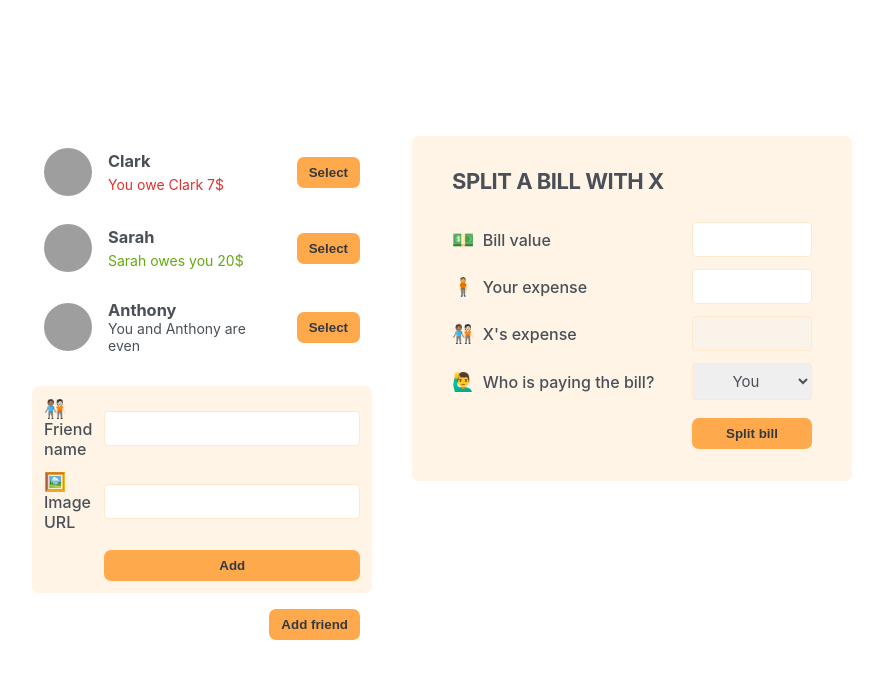
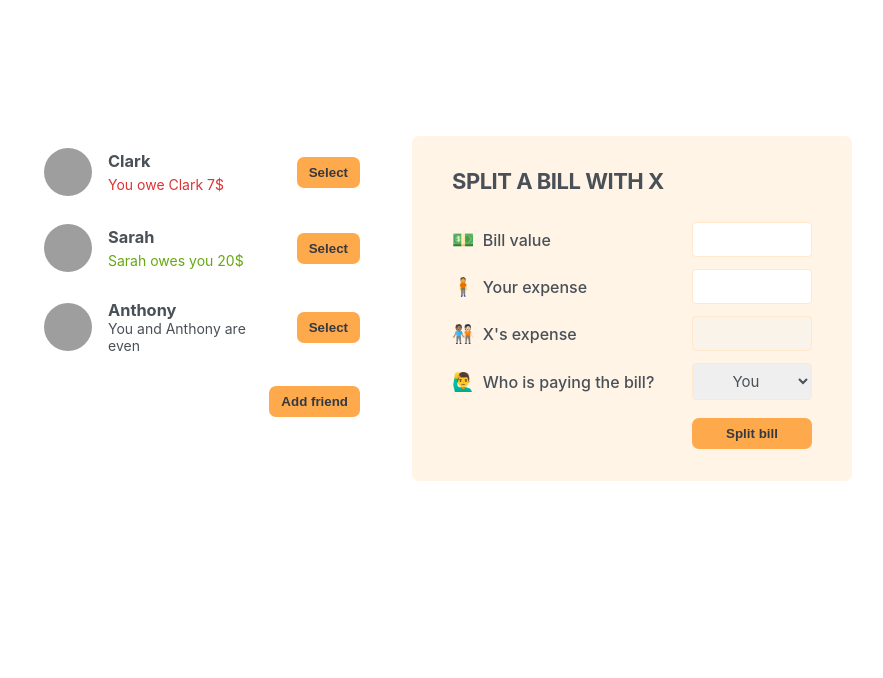
Before and after one commit to aswinss18/Split-Bill-App, a React (Create React App) app: page / in a window 1280 px wide. Shown: the top 678 px of the page, without its empty margins (198-1081 px from the left). Built offline with nearby package versions, Linux system fonts and the light colour scheme; grey boxes are pictures that could not be loaded.

Commit message:
conditional redndering of FormAddFriend component is created

```diff
--- a/src/App.jsx
+++ b/src/App.jsx
@@ -1,3 +1,4 @@
+import { useState } from "react";
 import "./index.css";
 
 const initialFriends = [
@@ -22,15 +23,29 @@
 ];
 
 export default function App() {
+  const [showAddFriend, setShowAddFriend] = useState(false);
+
+  function handleShowAddFriend() {
+    setShowAddFriend((show) => !show);
+  }
   return (
     <div className="app">
       <div className="sidebar">
         <FriendsList />
-        <FormAddFriend />
-        <Button>Add friend</Button>
+        {showAddFriend && <FormAddFriend />}
+        <Button onClick={handleShowAddFriend}>
+          {showAddFriend ? "Close" : "Add friend"}
+        </Button>
       </div>
       <FormSplitBill />
     </div>
+  );
+}
+function Button({ children, onClick }) {
+  return (
+    <button className="button" onClick={onClick}>
+      {children}
+    </button>
   );
 }
 function FriendsList() {
@@ -65,10 +80,6 @@
   );
 }
 
-function Button({ children }) {
-  return <button className="button">{children}</button>;
-}
-
 //////////////////////////////////////////////////////
 function FormAddFriend() {
   return (
```
